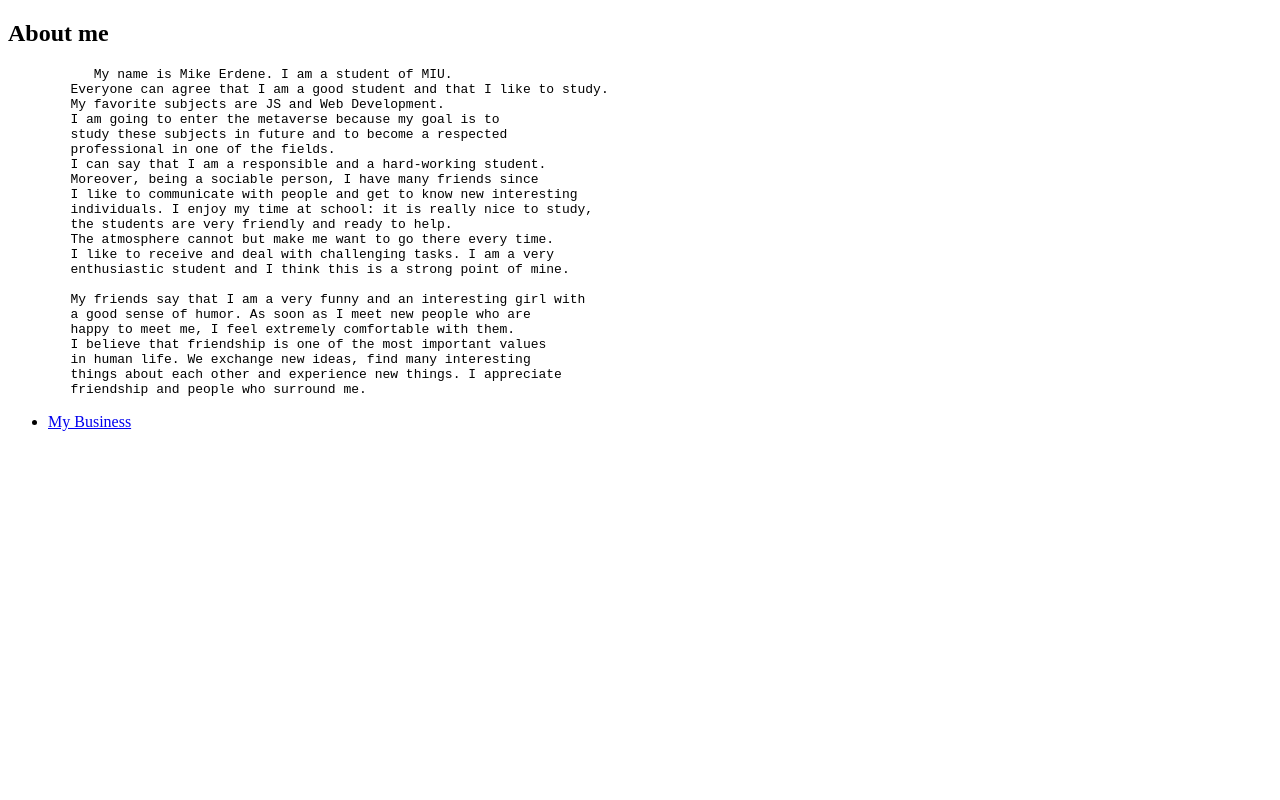
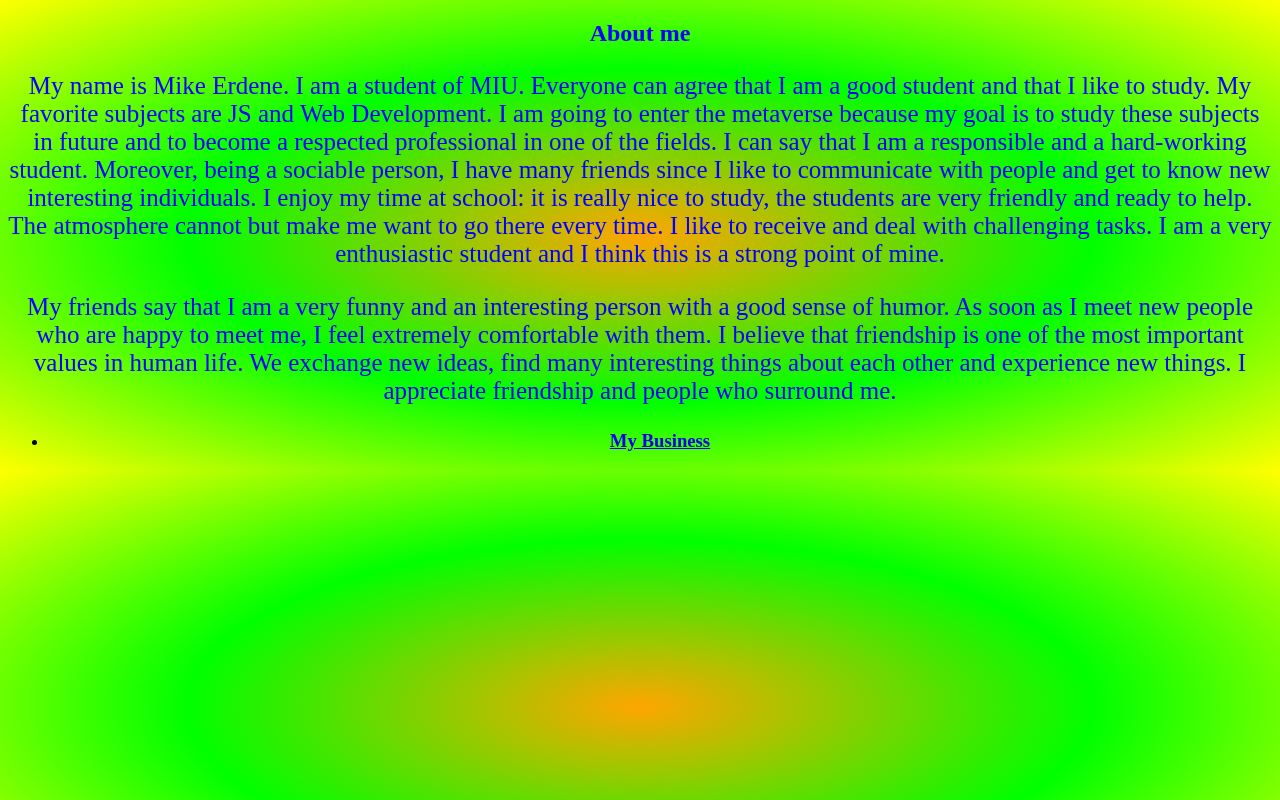
Before and after one commit to dorjoo911/assigment315, a plain HTML site: page about.html in a window 1280 px wide. Drawn offline with Linux system fonts and the light colour scheme.

Commit message:
css added

```diff
--- a/about.html
+++ b/about.html
@@ -5,36 +5,35 @@
     <meta http-equiv="X-UA-Compatible" content="IE=edge" />
     <meta name="viewport" content="width=device-width, initial-scale=1.0" />
     <title>Central page</title>
+    <link rel="stylesheet" href="style.css" />
   </head>
   <body>
     <h2>About me</h2>
-    <pre>
-           My name is Mike Erdene. I am a student of MIU.
-        Everyone can agree that I am a good student and that I like to study.
-        My favorite subjects are JS and Web Development.
-        I am going to enter the metaverse because my goal is to
-        study these subjects in future and to become a respected
-        professional in one of the fields.
-        I can say that I am a responsible and a hard-working student.
-        Moreover, being a sociable person, I have many friends since
-        I like to communicate with people and get to know new interesting
-        individuals. I enjoy my time at school: it is really nice to study,
-        the students are very friendly and ready to help.
-        The atmosphere cannot but make me want to go there every time.
-        I like to receive and deal with challenging tasks. I am a very
-        enthusiastic student and I think this is a strong point of mine.
-
-        My friends say that I am a very funny and an interesting girl with
-        a good sense of humor. As soon as I meet new people who are
-        happy to meet me, I feel extremely comfortable with them.
-        I believe that friendship is one of the most important values
-        in human life. We exchange new ideas, find many interesting
-        things about each other and experience new things. I appreciate
-        friendship and people who surround me.</pre
-    >
+    <p>
+      My name is Mike Erdene. I am a student of MIU. Everyone can agree that I
+      am a good student and that I like to study. My favorite subjects are JS
+      and Web Development. I am going to enter the metaverse because my goal is
+      to study these subjects in future and to become a respected professional
+      in one of the fields. I can say that I am a responsible and a hard-working
+      student. Moreover, being a sociable person, I have many friends since I
+      like to communicate with people and get to know new interesting
+      individuals. I enjoy my time at school: it is really nice to study, the
+      students are very friendly and ready to help. The atmosphere cannot but
+      make me want to go there every time. I like to receive and deal with
+      challenging tasks. I am a very enthusiastic student and I think this is a
+      strong point of mine.
+    </p>
+    <p>
+      My friends say that I am a very funny and an interesting person with a
+      good sense of humor. As soon as I meet new people who are happy to meet
+      me, I feel extremely comfortable with them. I believe that friendship is
+      one of the most important values in human life. We exchange new ideas,
+      find many interesting things about each other and experience new things. I
+      appreciate friendship and people who surround me.
+    </p>
     <ul>
       <li>
-        <a href="index.html">My Business</a>
+        <h3><a href="index.html">My Business</a></h3>
       </li>
       <!-- <br /><br />
       <li><a href="myFirstPage.html">My First Page</a></li>
--- /dev/null
+++ b/style.css
@@ -0,0 +1,16 @@
+body {
+  background: -webkit-repeating-radial-gradient(orange, lime, yellow);
+  text-align: center;
+}
+p {
+  font-size: 25px;
+  color: blue;
+}
+h2 {
+  color: blue;
+  text-align: center;
+}
+
+a {
+  border: 2px;
+}
```
